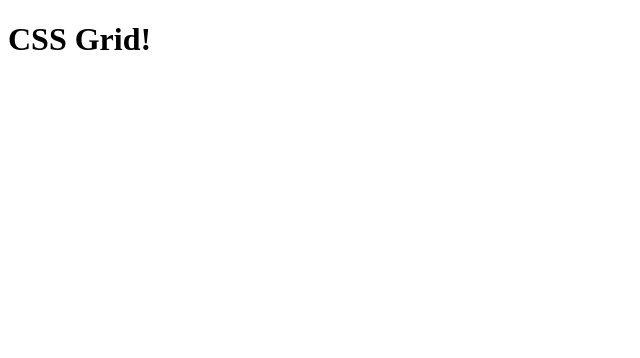
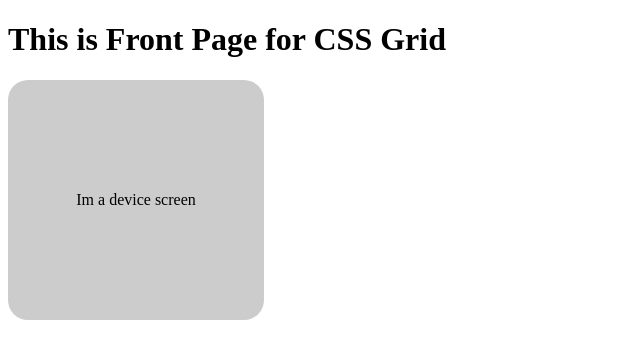
Before and after one commit to EdAncerys/TillAppOnMobileDevicesReact, a React (Create React App) app: page / in a window 1280 px wide. Shown: the top 358 px of the page, without its empty margins (0-640 px from the left). Built offline with nearby package versions, Linux system fonts and the light colour scheme.

Commit message:
Add DeviceScreen component

```diff
--- a/src/App.js
+++ b/src/App.js
@@ -1,9 +1,10 @@
 import React from 'react';
+import FrontPage from './Pages/FrontPage';
 
 export default function App() {
   return (
-    <div>
-      <h1>CSS Grid!</h1>
-    </div>
+    <React.Fragment>
+      <FrontPage />
+    </React.Fragment>
   );
 }
--- /dev/null
+++ b/src/Components/DeviceScreen.jsx
@@ -0,0 +1,19 @@
+import React from 'react';
+
+export default function DeviceScreen({ height = '30vh', width = '20vw' }) {
+  return (
+    <div
+      style={{
+        display: 'grid',
+        alignContent: 'center',
+        justifyContent: 'center',
+        backgroundColor: '#ccc',
+        height: height,
+        width: width,
+        borderRadius: 20,
+      }}
+    >
+      <p>Im a device screen</p>
+    </div>
+  );
+}
--- /dev/null
+++ b/src/Pages/FrontPage.jsx
@@ -0,0 +1,11 @@
+import React from 'react';
+import DeviceScreen from '../Components/DeviceScreen';
+
+export default function FrontPage() {
+  return (
+    <div>
+      <h1>This is Front Page for CSS Grid</h1>
+      <DeviceScreen />
+    </div>
+  );
+}
```
